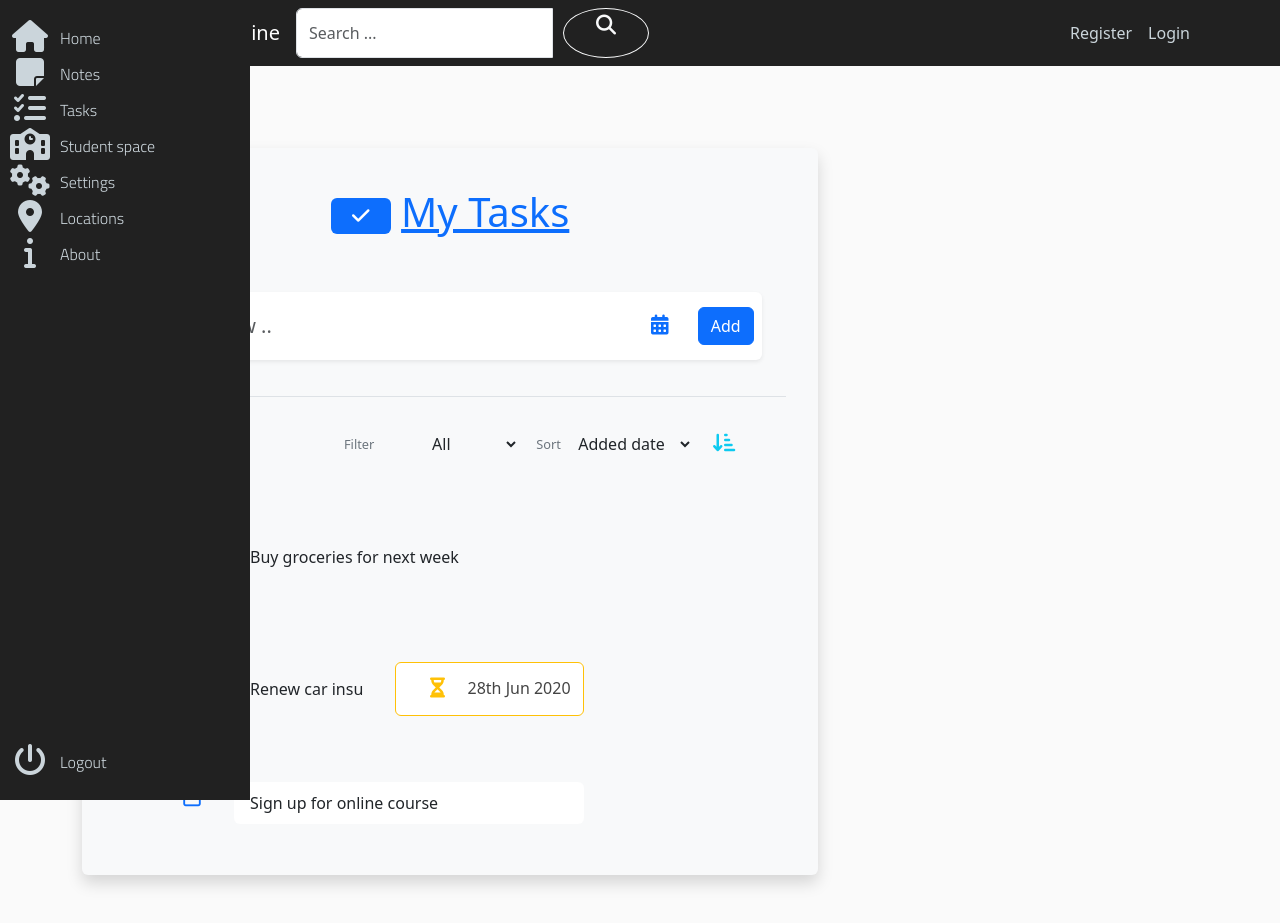
After one commit to KenanKhauto/UniAssist, a Flask app: page /my_tasks in a window 1280 px wide. The commit adds this page. Run offline with Flask 3, Linux system fonts and the light colour scheme; some libraries are stand-ins or nearby versions; some web fonts are replaced.

Commit message:
my_tasks.html added

```diff
--- a/application/__init__.py
+++ b/application/__init__.py
@@ -5,6 +5,7 @@ from .extensions import mongo, login_manager, bcrypt
 from .main.routes import main
 from .users.routes import users
 from .post.routes import post
+from .tasks.routes import tasks
 
 def create_app():
 
@@ -18,6 +19,7 @@ def create_app():
     app.register_blueprint(main)
     app.register_blueprint(users)
     app.register_blueprint(post)
+    app.register_blueprint(tasks)
 
     login_manager.init_app(app)
     bcrypt.init_app(app)
--- /dev/null
+++ b/application/static/css/mytasks.css
@@ -0,0 +1,31 @@
+.add-todo-input,
+.edit-todo-input {
+    outline: none;
+}
+
+.add-todo-input:focus,
+.edit-todo-input:focus {
+    border: none !important;
+    box-shadow: none !important;
+}
+
+.view-opt-label,
+.date-label {
+    font-size: 0.8rem;
+}
+
+.edit-todo-input {
+    font-size: 1.0rem !important;
+}
+
+.todo-actions {
+    visibility: hidden !important;
+}
+
+.todo-item:hover .todo-actions {
+    visibility: visible !important;
+}
+
+.todo-item.editing .todo-actions .edit-icon {
+    display: none !important;
+}
--- a/application/static/css/style.css
+++ b/application/static/css/style.css
@@ -1,4 +1,5 @@
 @import "sidebar.css";
+@import "mytasks.css";
 
 body {
   background: #fafafa;
@@ -42,6 +43,23 @@ header {
   border: 1px solid #dddddd;
   border-radius: 3px;
   margin-bottom: 20px;
+}
+
+.article-section {
+  max-height: 800px; /* Set the maximum height as per your requirement */
+  overflow: auto; /* Enable scrolling for content that exceeds the maximum height */
+}
+
+.show-more {
+  display: none; /* Hide the "show more" link by default */
+}
+
+.content-section.show-more-active {
+  max-height: none; /* Remove the maximum height when "show more" is active */
+}
+
+.content-section.show-more-active .show-more {
+  display: inline; /* Display the "show more" link when active */
 }
 
 .article-title {
--- a/application/static/js/script.js
+++ b/application/static/js/script.js
@@ -8,5 +8,45 @@ $(document).on('click', function(event) {
   }
 });
 
+
+window.onload = function () {
+  bootlint.showLintReportForCurrentDocument([], {
+      hasProblems: false,
+      problemFree: false
+  });
+
+  $('[data-toggle="tooltip"]').tooltip();
+
+  function formatDate(date) {
+      return (
+          date.getDate() +
+          "/" +
+          (date.getMonth() + 1) +
+          "/" +
+          date.getFullYear()
+      );
+  }
+
+  var currentDate = formatDate(new Date());
+
+  $(".due-date-button").datepicker({
+      format: "dd/mm/yyyy",
+      autoclose: true,
+      todayHighlight: true,
+      startDate: currentDate,
+      orientation: "bottom right"
+  });
+
+  $(".due-date-button").on("click", function (event) {
+      $(".due-date-button")
+          .datepicker("show")
+          .on("changeDate", function (dateChangeEvent) {
+              $(".due-date-button").datepicker("hide");
+              $(".due-date-label").text(formatDate(dateChangeEvent.date));
+          });
+  });
+};
+
+
 // Process the math elements in the document using MathJax
 //MathJax.typesetPromise();
--- /dev/null
+++ b/application/tasks/routes.py
@@ -0,0 +1,20 @@
+
+
+from flask import render_template, request, redirect, Blueprint, flash, url_for, current_app
+from application.custom import user_rep, post_rep
+
+tasks = Blueprint('tasks', __name__)
+
+
+@tasks.route("/my_tasks")
+def my_tasks():
+    """
+    Route handler for the tasks page.
+
+    Returns:
+        str: Rendered template for the tasks page.
+    """
+    #page = request.args.get('page', 1, type=int)
+    #tasks = task_rep.find_tasks()
+
+    return render_template("my_tasks.html", title="Tasks")
--- a/application/templates/base.html
+++ b/application/templates/base.html
@@ -32,21 +32,27 @@
      script used for bringing icons from fronawsome website -->
     <script src="https://kit.fontawesome.com/ad2f0887b8.js"
       crossorigin="anonymous"></script>
-    <script src="https://code.jquery.com/jquery-3.6.0.min.js"></script>
+
     <script
       src="https://ajax.googleapis.com/ajax/libs/jquery/3.1.1/jquery.min.js"></script>
+
+    <script src="https://code.jquery.com/jquery-3.6.0.min.js"></script>
+
+    <script
+      src="https://cdn.jsdelivr.net/npm/@popperjs/core@2.11.8/dist/umd/popper.min.js"
+      integrity="sha384-I7E8VVD/ismYTF4hNIPjVp/Zjvgyol6VFvRkX/vR+Vc4jQkC+hVqc2pM8ODewa9r"
+      crossorigin="anonymous"></script>
+
+    <script
+      src="https://cdn.jsdelivr.net/npm/bootstrap@5.3.0/dist/js/bootstrap.min.js"
+      integrity="sha384-fbbOQedDUMZZ5KreZpsbe1LCZPVmfTnH7ois6mU1QK+m14rQ1l2bGBq41eYeM/fS"
+      crossorigin="anonymous"></script>
+
     <script
       src="https://cdn.jsdelivr.net/npm/bootstrap@5.3.0/dist/js/bootstrap.bundle.min.js"
       integrity="sha384-geWF76RCwLtnZ8qwWowPQNguL3RmwHVBC9FhGdlKrxdiJJigb/j/68SIy3Te4Bkz"
       crossorigin="anonymous"></script>
-    <script
-      src="https://cdn.jsdelivr.net/npm/@popperjs/core@2.11.8/dist/umd/popper.min.js"
-      integrity="sha384-I7E8VVD/ismYTF4hNIPjVp/Zjvgyol6VFvRkX/vR+Vc4jQkC+hVqc2pM8ODewa9r"
-      crossorigin="anonymous"></script>
-    <script
-      src="https://cdn.jsdelivr.net/npm/bootstrap@5.3.0/dist/js/bootstrap.min.js"
-      integrity="sha384-fbbOQedDUMZZ5KreZpsbe1LCZPVmfTnH7ois6mU1QK+m14rQ1l2bGBq41eYeM/fS"
-      crossorigin="anonymous"></script>
+
   </head>
   <body>
 
--- /dev/null
+++ b/application/templates/my_tasks.html
@@ -0,0 +1,161 @@
+
+{% extends "base.html" %}
+
+{% block content %}
+<div class="container m-5 p-2 rounded mx-auto bg-light shadow" style='font-family: "Open Sans" sans-serif; line-height: 1.6;'>
+    <!-- App title section -->
+    <div class="row m-1 p-4">
+        <div class="col">
+            <div class="p-1 h1 text-primary text-center mx-auto display-inline-block">
+                <i class="fa fa-check bg-primary text-white rounded p-2"></i>
+                <u>My Tasks</u>
+            </div>
+        </div>
+    </div>
+    <!-- Create todo section -->
+    <div class="row m-1 p-3">
+        <div class="col col-11 mx-auto">
+            <div class="row bg-white rounded shadow-sm p-2 add-todo-wrapper align-items-center justify-content-center">
+                <div class="col">
+                    <input class="form-control form-control-lg border-0 add-todo-input bg-transparent rounded" type="text" placeholder="Add new ..">
+                </div>
+                <div class="col-auto m-0 px-2 d-flex align-items-center">
+                    <label class="text-secondary my-2 p-0 px-1 view-opt-label due-date-label d-none">Due date not set</label>
+                    <i class="fa fa-calendar my-2 px-1 text-primary btn due-date-button" data-toggle="tooltip" data-placement="bottom" title="Set a Due date"></i>
+                    <i class="fa fa-calendar-times-o my-2 px-1 text-danger btn clear-due-date-button d-none" data-toggle="tooltip" data-placement="bottom" title="Clear Due date"></i>
+                </div>
+                <div class="col-auto px-0 mx-0 mr-2">
+                    <button type="button" class="btn btn-primary">Add</button>
+                </div>
+            </div>
+        </div>
+    </div>
+    <div class="p-2 mx-4 border-black-25 border-bottom"></div>
+    <!-- View options section -->
+    <div class="row m-1 p-3 px-5 justify-content-end">
+        <div class="col-auto d-flex align-items-center">
+            <label class="text-secondary my-2 pr-2 view-opt-label">Filter</label>
+            <select class="custom-select custom-select-sm btn my-2">
+                <option value="all" selected>All</option>
+                <option value="completed">Completed</option>
+                <option value="active">Active</option>
+                <option value="has-due-date">Has due date</option>
+            </select>
+        </div>
+        <div class="col-auto d-flex align-items-center px-1 pr-3">
+            <label class="text-secondary my-2 pr-2 view-opt-label">Sort</label>
+            <select class="custom-select custom-select-sm btn my-2">
+                <option value="added-date-asc" selected>Added date</option>
+                <option value="due-date-desc">Due date</option>
+            </select>
+            <i class="fa fa fa-sort-amount-asc text-info btn mx-0 px-0 pl-1" data-toggle="tooltip" data-placement="bottom" title="Ascending"></i>
+            <i class="fa fa fa-sort-amount-desc text-info btn mx-0 px-0 pl-1 d-none" data-toggle="tooltip" data-placement="bottom" title="Descending"></i>
+        </div>
+    </div>
+    <!-- Todo list section -->
+    <div class="row mx-1 px-5 pb-3 w-80">
+        <div class="col mx-auto">
+            <!-- Todo Item 1 -->
+            <div class="row px-3 align-items-center todo-item rounded">
+                <div class="col-auto m-1 p-0 d-flex align-items-center">
+                    <h2 class="m-0 p-0">
+                        <i class="fa fa-square-o text-primary btn m-0 p-0 d-none" data-toggle="tooltip" data-placement="bottom" title="Mark as complete"></i>
+                        <i class="fa fa-check-square-o text-primary btn m-0 p-0" data-toggle="tooltip" data-placement="bottom" title="Mark as todo"></i>
+                    </h2>
+                </div>
+                <div class="col px-1 m-1 d-flex align-items-center">
+                    <input type="text" class="form-control form-control-lg border-0 edit-todo-input bg-transparent rounded px-3" readonly value="Buy groceries for next week" title="Buy groceries for next week" />
+                    <input type="text" class="form-control form-control-lg border-0 edit-todo-input rounded px-3 d-none" value="Buy groceries for next week" />
+                </div>
+                <div class="col-auto m-1 p-0 px-3 d-none">
+                </div>
+                <div class="col-auto m-1 p-0 todo-actions">
+                    <div class="row d-flex align-items-center justify-content-end">
+                        <h5 class="m-0 p-0 px-2">
+                            <i class="fa fa-pencil text-info btn m-0 p-0" data-toggle="tooltip" data-placement="bottom" title="Edit todo"></i>
+                        </h5>
+                        <h5 class="m-0 p-0 px-2">
+                            <i class="fa fa-trash-o text-danger btn m-0 p-0" data-toggle="tooltip" data-placement="bottom" title="Delete todo"></i>
+                        </h5>
+                    </div>
+                    <div class="row todo-created-info">
+                        <div class="col-auto d-flex align-items-center pr-2">
+                            <i class="fa fa-info-circle my-2 px-2 text-black-50 btn" data-toggle="tooltip" data-placement="bottom" title="" data-original-title="Created date"></i>
+                            <label class="date-label my-2 text-black-50">28th Jun 2020</label>
+                        </div>
+                    </div>
+                </div>
+            </div>
+            <!-- Todo Item 2 -->
+            <div class="row px-3 align-items-center todo-item editing rounded">
+                <div class="col-auto m-1 p-0 d-flex align-items-center">
+                    <h2 class="m-0 p-0">
+                        <i class="fa fa-square-o text-primary btn m-0 p-0" data-toggle="tooltip" data-placement="bottom" title=""></i>
+                        <i class="fa fa-check-square-o text-primary btn m-0 p-0 d-none" data-toggle="tooltip" data-placement="bottom" title="Mark as todo"></i>
+                    </h2>
+                </div>
+                <div class="col px-1 m-1 d-flex align-items-center">
+                    <input type="text" class="form-control form-control-lg border-0 edit-todo-input bg-transparent rounded px-3" readonly value="Renew car insurance" title="Renew car insurance" />
+                    <input type="text" class="form-control form-control-lg border-0 edit-todo-input rounded px-3 d-none" value="Renew car insurance" />
+                </div>
+                <div class="col-auto m-1 p-0 px-3">
+                    <div class="row">
+                        <div class="col-auto d-flex align-items-center rounded bg-white border border-warning">
+                            <i class="fa fa-hourglass-2 my-2 px-2 text-warning btn" data-toggle="tooltip" data-placement="bottom" title="" data-original-title="Due on date"></i>
+                            <h6 class="text my-2 pr-2">28th Jun 2020</h6>
+                        </div>
+                    </div>
+                </div>
+                <div class="col-auto m-1 p-0 todo-actions">
+                    <div class="row d-flex align-items-center justify-content-end">
+                        <h5 class="m-0 p-0 px-2">
+                            <i class="fa fa-pencil text-info btn m-0 p-0" data-toggle="tooltip" data-placement="bottom" title="Edit todo"></i>
+                        </h5>
+                        <h5 class="m-0 p-0 px-2">
+                            <i class="fa fa-trash-o text-danger btn m-0 p-0" data-toggle="tooltip" data-placement="bottom" title="Delete todo"></i>
+                        </h5>
+                    </div>
+                    <div class="row todo-created-info">
+                        <div class="col-auto d-flex align-items-center pr-2">
+                            <i class="fa fa-info-circle my-2 px-2 text-black-50 btn" data-toggle="tooltip" data-placement="bottom" title="" data-original-title="Created date"></i>
+                            <label class="date-label my-2 text-black-50">28th Jun 2020</label>
+                        </div>
+                    </div>
+                </div>
+            </div>
+            <!-- Todo Item 3 -->
+            <div class="row px-3 align-items-center todo-item editing rounded">
+                <div class="col-auto m-1 p-0 d-flex align-items-center">
+                    <h2 class="m-0 p-0">
+                        <i class="fa fa-square-o text-primary btn m-0 p-0" data-toggle="tooltip" data-placement="bottom" title="Mark as complete"></i>
+                        <i class="fa fa-check-square-o text-primary btn m-0 p-0 d-none" data-toggle="tooltip" data-placement="bottom" title="Mark as todo"></i>
+                    </h2>
+                </div>
+                <div class="col px-1 m-1 d-flex align-items-center">
+                    <input type="text" class="form-control form-control-lg border-0 edit-todo-input bg-transparent rounded px-3 d-none" readonly value="Sign up for online course" title="Sign up for online course" />
+                    <input type="text" class="form-control form-control-lg border-0 edit-todo-input rounded px-3" value="Sign up for online course" />
+                </div>
+                <div class="col-auto m-1 p-0 px-3 d-none">
+                </div>
+                <div class="col-auto m-1 p-0 todo-actions">
+                    <div class="row d-flex align-items-center justify-content-end">
+                        <h5 class="m-0 p-0 px-2 edit-icon">
+                            <i class="fa fa-pencil text-info btn m-0 p-0" data-toggle="tooltip" data-placement="bottom" title="Edit todo"></i>
+                        </h5>
+                        <h5 class="m-0 p-0 px-2">
+                            <i class="fa fa-trash-o text-danger btn m-0 p-0" data-toggle="tooltip" data-placement="bottom" title="Delete todo"></i>
+                        </h5>
+                    </div>
+                    <div class="row todo-created-info">
+                        <div class="col-auto d-flex align-items-center pr-2">
+                            <i class="fa fa-info-circle my-2 px-2 text-black-50 btn" data-toggle="tooltip" data-placement="bottom" title="" data-original-title="Created date"></i>
+                            <label class="date-label my-2 text-black-50">28th Jun 2020</label>
+                        </div>
+                    </div>
+                </div>
+            </div>
+        </div>
+    </div>
+</div>
+
+{% endblock content %}
```
Also changed, not shown: application/templates/home.html (+5 -4 lines).
